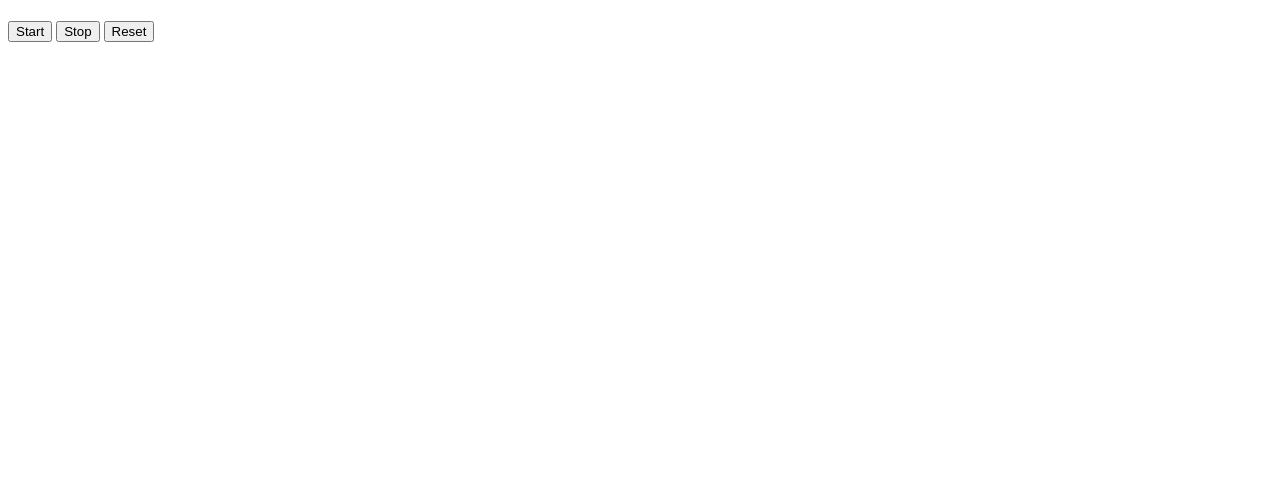
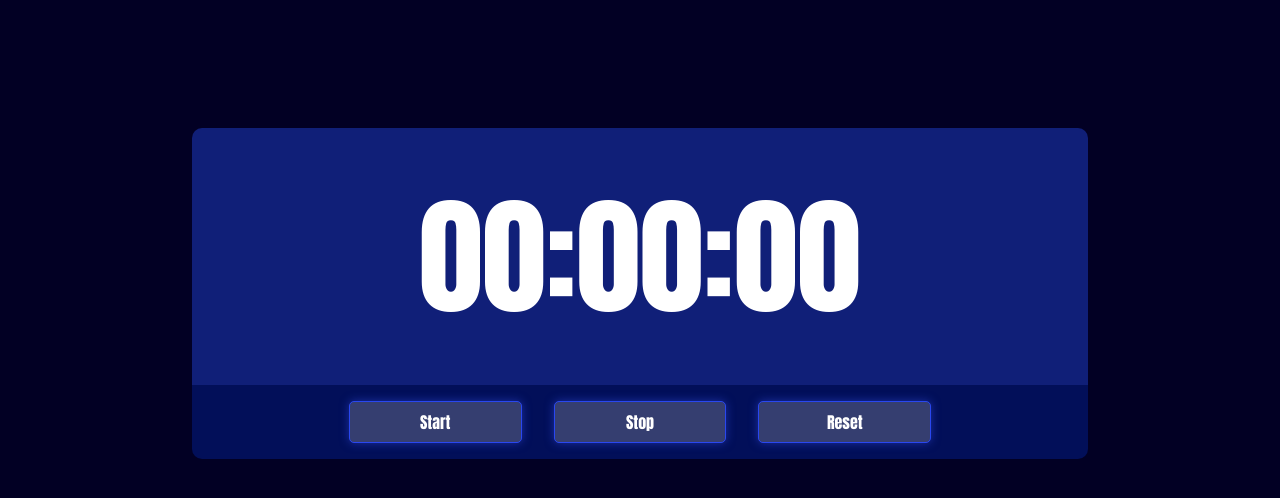
Before and after one commit to GHenrk/cronometro, a plain HTML site: page index.html in a window 1280 px wide. Drawn offline with Linux system fonts and the light colour scheme.

Commit message:
Projeto em funcionamento

```diff
--- a/assets/css/estilos.css
+++ b/assets/css/estilos.css
@@ -0,0 +1,67 @@
+
+
+body {
+    background-color: rgb(2,0,36);
+    font-family: 'Anton', sans-serif;
+}
+
+.display {
+    display: flex;
+    justify-content: center;
+    box-sizing: border-box;
+    width:70vw;
+    padding:2em 0;
+    margin: 10vw  auto 0 auto;
+    color: #FFF;
+    background-color: #101f78;
+    border-top-left-radius: 10px;
+    border-top-right-radius: 10px;
+}
+
+.cronometro {
+    font-size:8em;
+    text-align: center;
+}
+
+.control_panel {
+    width:70vw;
+    box-sizing: border-box;
+    margin: 0 auto;
+    display: flex;
+    justify-content: center;
+    gap: 2em;
+    padding: 1em;
+    background-color: #020f59;
+    border-bottom-left-radius: 10px;
+    border-bottom-right-radius: 10px;
+}
+
+.botao {
+    width:20%;
+    padding:0.5em;
+    background-color: #353E70;
+    border:1px solid #2947F0;
+    font-family: 'Anton', sans-serif;
+    font-size: 1em;
+    color: #fff;
+    border-radius: 5px;
+    box-shadow: 0px 0px 10px #1C30A3;
+    transition: 0.5s;
+
+}
+
+.botao:hover {
+    background-color: aqua;
+}
+
+@media screen and (max-width:480px) {
+    .display {
+        width:90vw;
+    }
+    .control_panel {
+        width:90vw;
+    }
+    .cronometro {
+        font-size:4em;
+    }
+}
--- a/assets/js/main.js
+++ b/assets/js/main.js
@@ -3,10 +3,11 @@ const elementoSpan = document.getElementById('cronometro')
 const btnStop = document.getElementById('btnStop');
 const btnStart = document.getElementById('btnStart');
 const btnReset = document.getElementById('btnReset');
+const elementoMilisegundos = document.getElementById('milisegundos');
 
 //Variáveis Manipuladas;
-let segundo = 50;
-let minuto = 58;
+let segundo = 0;
+let minuto = 0;
 let hora = 0;
 
 
@@ -28,7 +29,13 @@ const incrementaMinuto = () => {
     if (minuto>59){
         minuto = 0;
         hora++;
+        elementoMinuto= `0${minuto}}`
         elementoHora= `0${hora}`;
+    }
+    if (minuto >= 10){
+        elementoMinuto = `${minuto}`;
+    } else {
+        elementoMinuto = `0${minuto}`
     }
 }
 
@@ -57,7 +64,6 @@ const calculaSegundo = () => {
         incrementaMinuto();
         mostraCronometro (elementoHora, elementoMinuto, elementoSegundo);
     }
-
 }
 
 
@@ -86,3 +92,5 @@ const calculaSegundo = () => {
     btnReset.onclick = () => {
         resetaCronometro();
     }
+
+    resetaCronometro();
--- a/index.html
+++ b/index.html
@@ -6,10 +6,15 @@
     <meta name="viewport" content="width=device-width, initial-scale=1.0">
     <title>Cronômetro</title>
     <link rel="stylesheet" href="assets/css/estilos.css">
+    <link rel="preconnect" href="https://fonts.googleapis.com">
+    <link rel="preconnect" href="https://fonts.gstatic.com" crossorigin>
+    <link href="https://fonts.googleapis.com/css2?family=Anton&display=swap" rel="stylesheet">
 </head>
 <body>
     <div class="display">
-        <h1 class="cronometro" id="cronometro"></h1>
+        <span class="cronometro" id="cronometro"></span>
+        <span class="milisegundos" id="milisegundos"></span>
+
     </div>
     <div class="control_panel">
         <button type="button" class="botao" id="btnStart">Start</button>
```
Also changed, not shown: assets/fonts/Anton-Regular.ttf (added).
